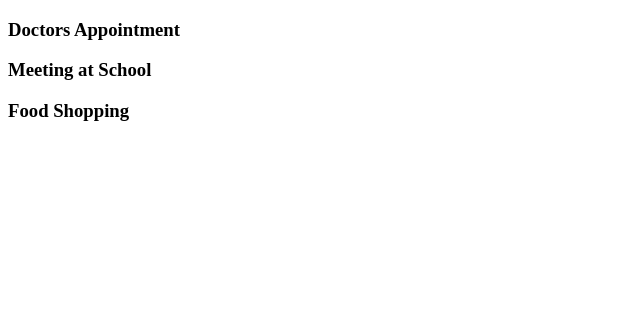
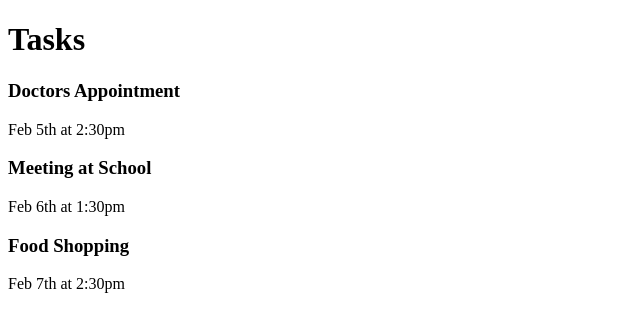
Before and after one commit to AndresRodCodes/React-Tasks-App, a React (Create React App) app: page / in a window 1280 px wide. Shown: the top 332 px of the page, without its empty margins (0-640 px from the left). Built offline with nearby package versions, Linux system fonts and the light colour scheme.

Commit message:
Added Header component

```diff
--- a/src/App.js
+++ b/src/App.js
@@ -1,5 +1,7 @@
+import { useState } from 'react'
+import Header from './components/Header'
 import Tasks from './components/Tasks'
-import { useState } from 'react'
+
 
 const App = () => {
     const [tasks, setTasks] = useState([
@@ -25,6 +27,7 @@ const App = () => {
 
     return (
         <div className='container'>
+            <Header />
             <Tasks tasks={tasks}/>
         </div>
     )
--- /dev/null
+++ b/src/components/Header.js
@@ -0,0 +1,9 @@
+const Header = () => {
+    return(
+        <div className="header">
+            <h1>Tasks</h1>
+        </div>
+    )
+}
+
+export default Header
--- a/src/components/Task.js
+++ b/src/components/Task.js
@@ -2,6 +2,7 @@ const Task = (props) => {
     return (
         <div className='task'>
             <h3>{props.task.text}</h3>
+            <p>{props.task.day}</p>
         </div>
     )
 }
```
